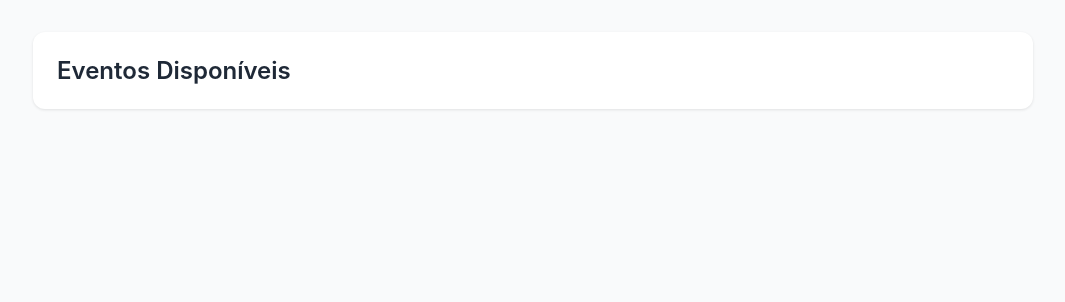
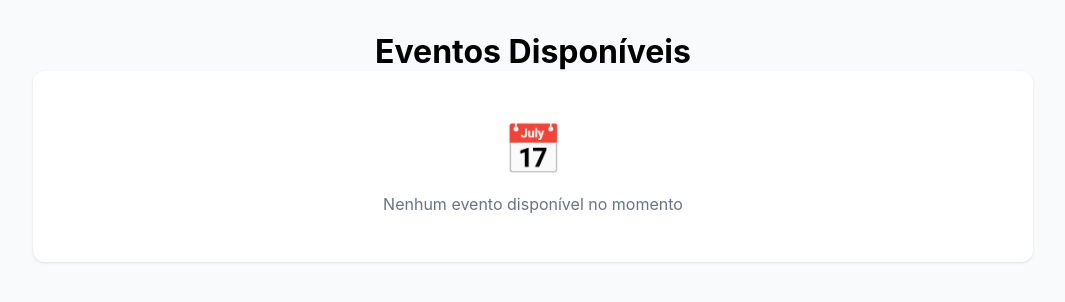
Before and after one commit to vinnimagalhaes/admin-igreja, a React (Vite) app: page /events-user in a window 1280 px wide. Shown: the top 302 px of the page, without its empty margins (107-1172 px from the left). Built offline with nearby package versions, Linux system fonts and the light colour scheme.

Commit message:
Melhorias no layout e padronização dos botões

```diff
--- a/src/pages/EventsUser.css
+++ b/src/pages/EventsUser.css
@@ -33,7 +33,7 @@
   width: 100%;
   max-width: 1000px;
   display: grid;
-  grid-template-columns: repeat(auto-fill, minmax(350px, 1fr));
+  grid-template-columns: repeat(auto-fill, minmax(300px, 1fr));
   gap: 24px;
 }
 
@@ -61,46 +61,73 @@
   object-fit: cover;
 }
 
-.event-content {
-  padding: 24px;
+.event-info {
+  padding: 20px;
 }
 
-.event-content h2 {
+.event-info h2 {
+  margin: 0 0 12px 0;
   color: #1f2937;
-  margin: 0 0 16px 0;
   font-size: 20px;
-  font-weight: 600;
 }
 
-.event-date {
+.event-date,
+.event-location {
   color: #6b7280;
-  margin: 8px 0 16px 0;
+  margin: 8px 0;
   display: flex;
   align-items: center;
   gap: 8px;
   font-size: 14px;
 }
 
-.action-button {
+.event-description {
+  color: #4b5563;
+  margin: 16px 0;
+  font-size: 14px;
+  line-height: 1.5;
+  display: -webkit-box;
+  -webkit-line-clamp: 3;
+  -webkit-box-orient: vertical;
+  overflow: hidden;
+}
+
+.view-event-button {
+  width: 100%;
+  padding: 12px;
   background-color: #22c55e;
   color: white;
   border: none;
-  padding: 12px 24px;
   border-radius: 8px;
   font-size: 16px;
   font-weight: 600;
   cursor: pointer;
-  display: flex;
-  align-items: center;
-  gap: 8px;
   transition: all 0.2s;
-  width: 100%;
-  justify-content: center;
 }
 
-.action-button:hover {
+.view-event-button:hover {
   background-color: #16a34a;
   transform: translateY(-2px);
+}
+
+.no-events {
+  grid-column: 1 / -1;
+  text-align: center;
+  padding: 48px;
+  background: white;
+  border-radius: 12px;
+  box-shadow: 0 1px 3px rgba(0, 0, 0, 0.1);
+}
+
+.no-events .icon {
+  font-size: 48px;
+  margin-bottom: 16px;
+  display: block;
+}
+
+.no-events p {
+  color: #6b7280;
+  font-size: 16px;
 }
 
 @media (max-width: 768px) {
@@ -194,22 +221,6 @@
   background-color: #9ca3af;
   cursor: not-allowed;
 }
-
-.no-events-message {
-  text-align: center;
-  padding: 48px;
-  background: white;
-  border-radius: 8px;
-  box-shadow: 0 2px 4px rgba(0, 0, 0, 0.1);
-}
-
-.no-events-message .icon {
-  font-size: 48px;
-  margin-bottom: 16px;
-  display: block;
-}
-
-/* ... estilos existentes ... */
 
 .checkout-button-container {
   position: fixed;
--- a/src/pages/EventsUser.tsx
+++ b/src/pages/EventsUser.tsx
@@ -3,38 +3,61 @@ import { useNavigate } from 'react-router-dom';
 import { loadEvents } from '../utils/storage';
 import './EventsUser.css';
 
+interface Product {
+  id: number;
+  name: string;
+  price: number;
+  maxQuantity: number;
+  category: 'food' | 'drink' | 'ticket' | 'other';
+  description?: string;
+  image?: string;
+}
+
+interface Event {
+  id: number;
+  name: string;
+  date: string;
+  description: string;
+  location: string;
+  image: string;
+  products: Product[];
+}
+
 function EventsUser() {
   const navigate = useNavigate();
-  const [events] = useState(loadEvents());
+  const [events] = useState<Event[]>(loadEvents());
 
   return (
     <div className="events-user-container">
-      <header className="events-user-header">
       <h1>Eventos Disponíveis</h1>
-      </header>
 
       <div className="events-grid">
-        {events.map(event => (
+        {events.length > 0 ? (
+          events.map(event => (
             <div key={event.id} className="event-card">
               <div className="event-image">
-              {event.image && <img src={event.image} alt={event.name} />}
+                <img src={event.image || '/placeholder-event.jpg'} alt={event.name} />
               </div>
-
-            <div className="event-content">
+              <div className="event-info">
                 <h2>{event.name}</h2>
-              <p className="event-date">
-                📅 {new Date(event.date).toLocaleDateString()}
-              </p>
-
+                <p className="event-date">📅 {new Date(event.date).toLocaleDateString()}</p>
+                <p className="event-location">📍 {event.location}</p>
+                <p className="event-description">{event.description}</p>
                 <button
-                className="action-button"
-                onClick={() => navigate(`/event-details/${event.id}`)}
+                  className="view-event-button"
+                  onClick={() => navigate(`/event/${event.id}`)}
                 >
                   Ver Evento
                 </button>
               </div>
             </div>
-        ))}
+          ))
+        ) : (
+          <div className="no-events">
+            <span className="icon">📅</span>
+            <p>Nenhum evento disponível no momento</p>
+          </div>
+        )}
       </div>
     </div>
   );
```
Lines whose indentation alone changed are shown as unchanged.
